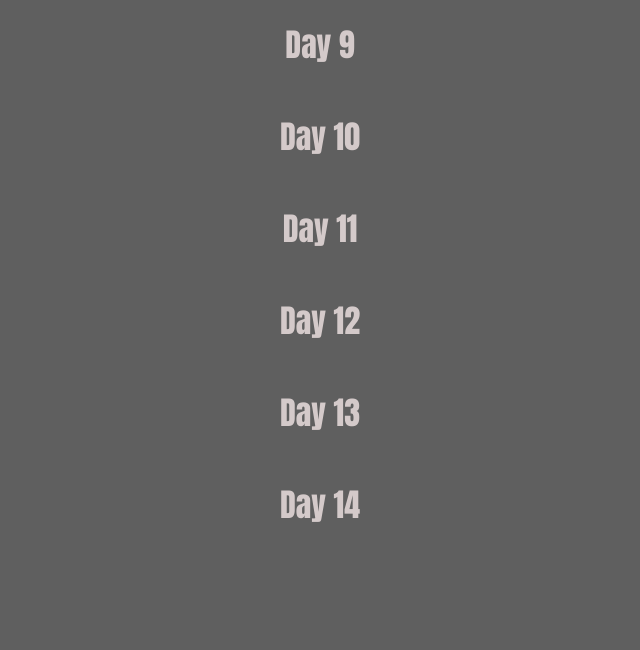
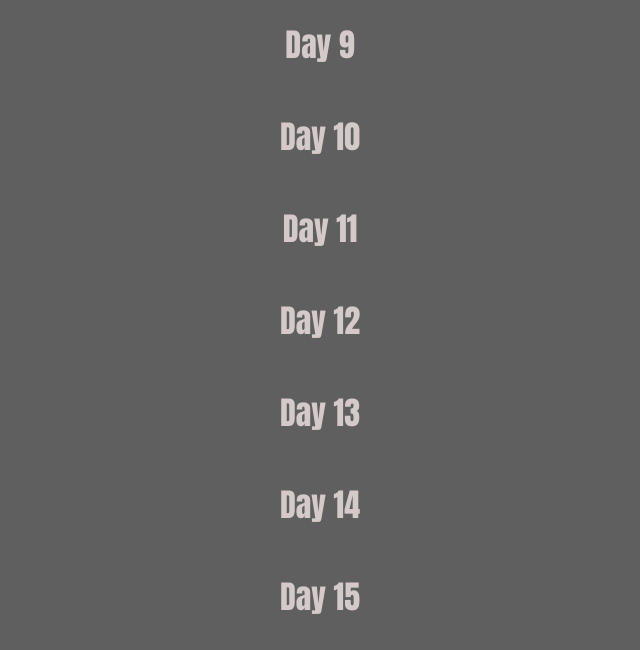
Before and after one commit to Hasanhayat/web, a plain HTML site: page index.html in a window 1280 px wide. Shown: the part 768-1418 px from the top of the page, without its empty margins (320-960 px from the left). Before the commit the page ends 1326 px from the top, so only its background shows below. Drawn offline with Linux system fonts and the light colour scheme.

Commit message:
Update index.html

```diff
--- a/index.html
+++ b/index.html
@@ -20,6 +20,7 @@ hi<!DOCTYPE html>
     <h1>day 12</h1>
     <h1>day 13</h1>
     <h1>day 14</h1>
+    <h1>day 15</h1>
     <script src="app.js"></script>
 </body>
 </html>
```
